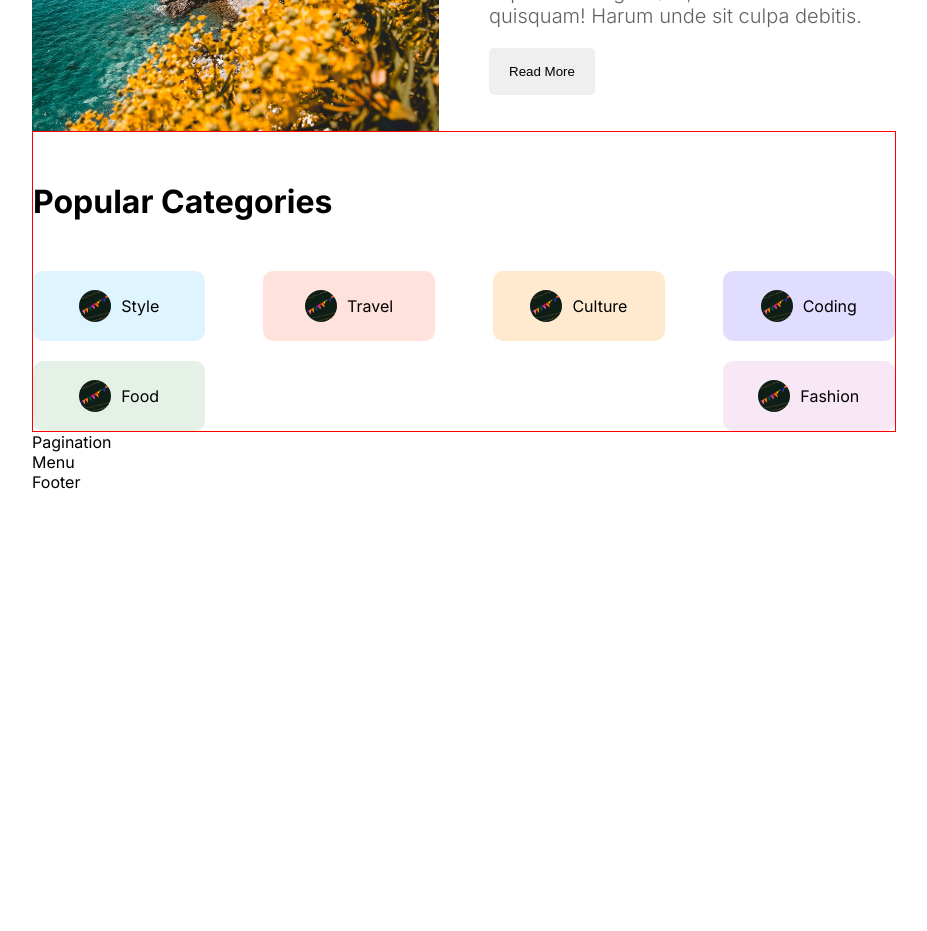
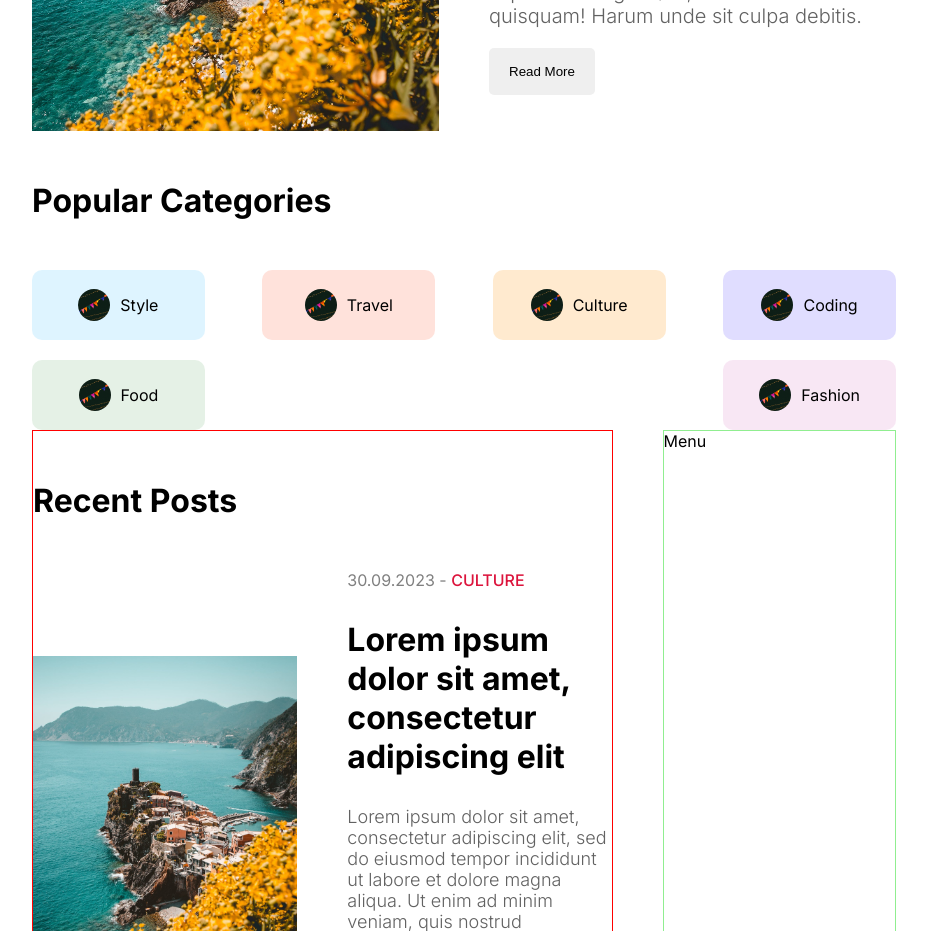
Before and after one commit to Ase020/ase-blog-app, a Next.js app: page / in a window 1280 px wide. Shown: the part 820-1751 px from the top of the page, without its empty margins (176-1103 px from the left). Before the commit the page ends 1312 px from the top, so only its background shows below. Built offline with nearby package versions, Linux system fonts and the light colour scheme.

Commit message:
recent posts section build

```diff
--- a/src/app/homepage.module.css
+++ b/src/app/homepage.module.css
@@ -0,0 +1,4 @@
+.content {
+  display: flex;
+  gap: 50px;
+}
--- /dev/null
+++ b/src/components/card/Card.jsx
@@ -0,0 +1,40 @@
+import Image from "next/image";
+import styles from "./card.module.css";
+import Link from "next/link";
+
+const Card = () => {
+  return (
+    <div className={styles.container}>
+      <div className={styles.imgContainer}>
+        <Image src="/p1.jpeg" alt="image" fill className={styles.image} />
+      </div>
+
+      <div className={styles.textContainer}>
+        <div className={styles.detail}>
+          <span className={styles.date}>30.09.2023 - </span>
+          <span className={styles.category}>Culture</span>
+        </div>
+
+        <Link href="/">
+          <h1 className={styles.title}>
+            Lorem ipsum dolor sit amet, consectetur adipiscing elit
+          </h1>
+        </Link>
+
+        <p className={styles.desc}>
+          Lorem ipsum dolor sit amet, consectetur adipiscing elit, sed do
+          eiusmod tempor incididunt ut labore et dolore magna aliqua. Ut enim ad
+          minim veniam, quis nostrud exercitation ullamco laboris nisi ut
+          aliquip ex ea commodo consequat. Duis aute irure dolor in
+          reprehenderit in voluptate...
+        </p>
+
+        <Link href="/" className={styles.link}>
+          Read more
+        </Link>
+      </div>
+    </div>
+  );
+};
+
+export default Card;
--- /dev/null
+++ b/src/components/card/card.module.css
@@ -0,0 +1,45 @@
+.container {
+  margin-bottom: 50px;
+  display: flex;
+  gap: 50px;
+  align-items: center;
+}
+
+.imgContainer {
+  flex: 1;
+  position: relative;
+  height: 350px;
+}
+
+.image {
+  object-fit: cover;
+}
+
+.textContainer {
+  flex: 1;
+  display: flex;
+  flex-direction: column;
+  gap: 30px;
+}
+
+.date {
+  color: gray;
+}
+
+.category {
+  color: crimson;
+  text-transform: uppercase;
+  font-weight: 500;
+}
+
+.desc {
+  font-size: 18px;
+  font-weight: 300;
+  color: var(--softTextColor);
+}
+
+.link {
+  border-bottom: 1px solid crimson;
+  width: max-content;
+  padding: 2px 0;
+}
--- a/src/components/cardList/CardList.jsx
+++ b/src/components/cardList/CardList.jsx
@@ -1,9 +1,19 @@
-import { Pagination } from "..";
+import { Card, Pagination } from "..";
 import styles from "./cardList.module.css";
 
 const CardList = () => {
   return (
     <div className={styles.container}>
+      <h1 className={styles.title}>Recent Posts</h1>
+
+      <div className={styles.posts}>
+        <Card />
+        <Card />
+        <Card />
+        <Card />
+        <Card />
+      </div>
+
       <Pagination />
     </div>
   );
--- a/src/components/cardList/cardList.module.css
+++ b/src/components/cardList/cardList.module.css
@@ -0,0 +1,8 @@
+.container {
+  flex: 5;
+  border: 1px solid red;
+}
+
+.title {
+  margin: 50px 0;
+}
--- a/src/components/categoryList/categoryList.module.css
+++ b/src/components/categoryList/categoryList.module.css
@@ -1,7 +1,3 @@
-.container {
-  border: 1px solid red;
-}
-
 .title {
   margin: 50px 0;
 }
--- a/src/components/index.js
+++ b/src/components/index.js
@@ -7,6 +7,7 @@ import { default as CategoryList } from "./categoryList/CategoryList";
 import { default as Menu } from "./menu/Menu";
 import { default as ThemeToggle } from "./themeToggle/ThemeToggle";
 import { default as AuthLinks } from "./authLinks/AuthLinks";
+import { default as Card } from "./card/Card";
 
 export {
   Navbar,
@@ -18,4 +19,5 @@ export {
   Pagination,
   ThemeToggle,
   AuthLinks,
+  Card,
 };
--- a/src/components/menu/menu.module.css
+++ b/src/components/menu/menu.module.css
@@ -0,0 +1,4 @@
+.container {
+  flex: 2;
+  border: 1px solid lightgreen;
+}
```
